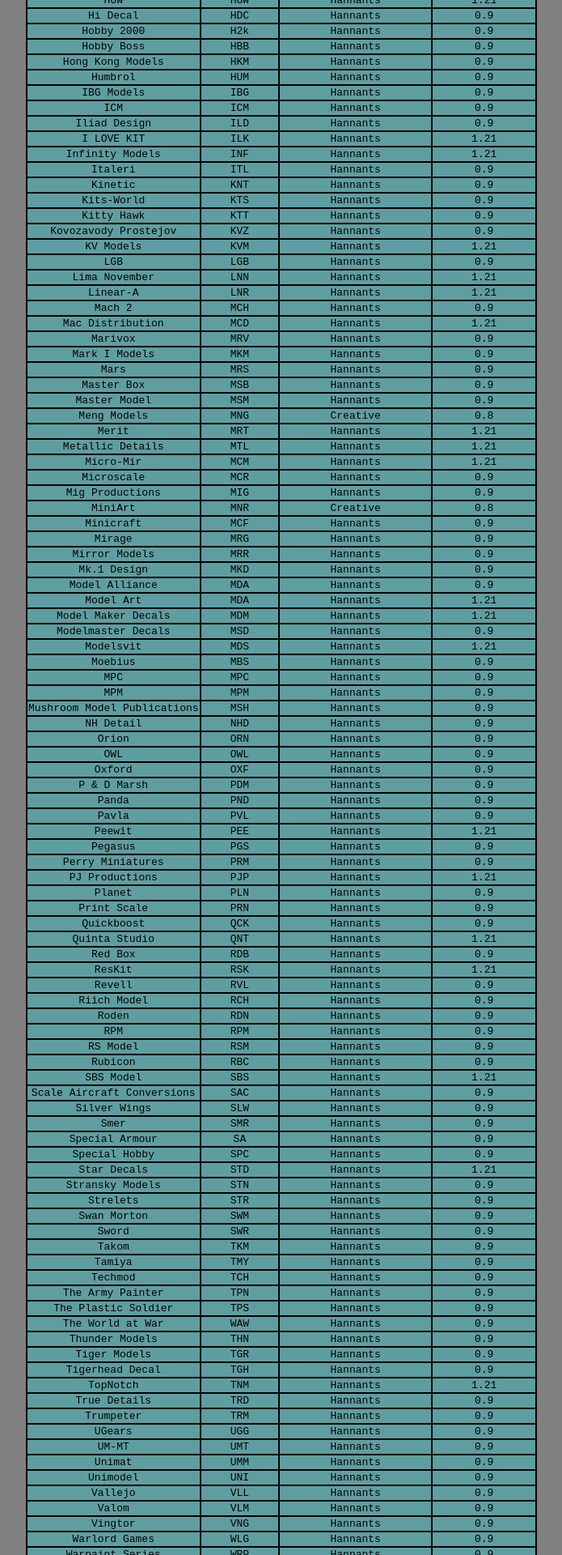
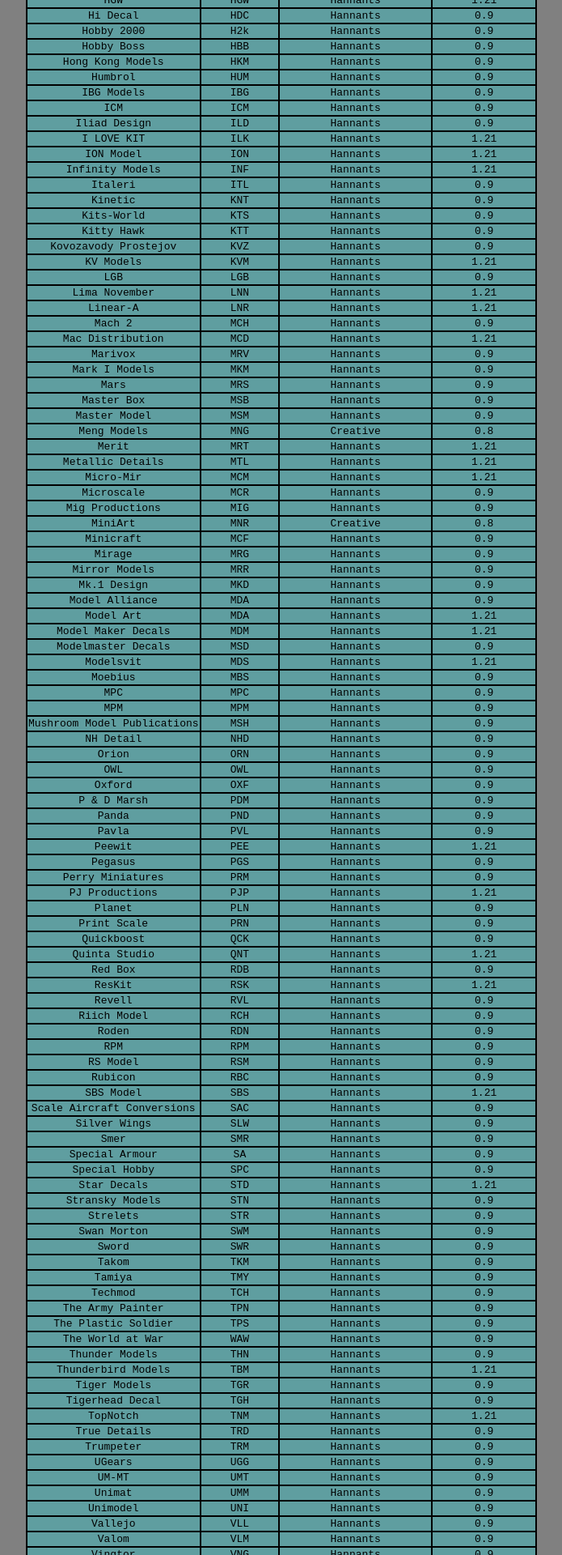
Before and after one commit to Liiaam93/mh-tool, a Next.js app: page /price-info in a window 1280 px wide. Shown: the part 1750-3670 px from the top of the page at 81% size, without its empty margins (292-987 px from the left). Built offline with nearby package versions, Linux system fonts and the light colour scheme.

Commit message:
ION & TBM

```diff
--- a/src/components/Price-info.js
+++ b/src/components/Price-info.js
@@ -574,6 +574,12 @@
             <td>1.21</td>
           </tr>
           <tr>
+            <td>ION Model</td>
+            <td>ION</td>
+            <td>Hannants</td>
+            <td>1.21</td>
+          </tr>
+          <tr>
             <td>Infinity Models</td>
             <td>INF</td>
             <td>Hannants</td>
@@ -1042,6 +1048,12 @@
             <td>0.9</td>
           </tr>
           <tr>
+            <td>Thunderbird Models</td>
+            <td>TBM</td>
+            <td>Hannants</td>
+            <td>1.21</td>
+          </tr>
+          <tr>
             <td>Tiger Models</td>
             <td>TGR</td>
             <td>Hannants</td>
--- a/src/utils/hannantsAPI.js
+++ b/src/utils/hannantsAPI.js
@@ -44,44 +44,46 @@
     }
 
     let expensive = [
+      "A & A Model",
+      "Art Scale",
+      "AML",
+      "Armory",
+      "AVI Models",
+      "Avalon",
+      "Begemot",
+      "Bronco",
+      "Clear Prop Models",
+      "Copper State Models",
+      "Das Werk",
+      "DK Decals",
+      "Dead Design Models",
+      "Echelon FD",
+      "FLY",
+      "HGW",
+      "Hobby 2000",
+      "Infinity Model",
+      "I LOVE KIT",
+      "ION Model",
+      "KV Models",
+      "Mac Distribution",
+      "Micro-Mir",
+      "Metallic Details",
+      "Milspec",
+      "Merit",
+      "Model Maker Decals",
+      "Model Art",
+      "Modelsvit",
+      "Linear-A",
+      "Lima November",
+      "PJ Productions",
+      "Peewit",
+      "Quinta Studio",
+      "ResKit",
       "SBS Model",
-      "Modelsvit",
-      "Avalon",
-      "PJ Productions",
       "Star Decals",
-      "Echelon FD",
-      "AML",
-      "Quinta Studio",
-      "Mac Distribution",
-      "Art Scale",
-      "A & A Model",
-      "Bronco",
-      "Metallic Details",
-      "Micro-Mir",
-      "DK Decals",
-      "Model Art",
-      "AVI Models",
-      "Hobby 2000",
-      "Clear Prop Models",
-      "Model Maker Decals",
-      "Copper State Models",
-      "Merit",
-      "FLY",
+      "TopNotch",
+      "Thunderbird Models",
       "Yahu Models",
-      "KV Models",
-      "Infinity Model",
-      "Lima November",
-      "Peewit",
-      "Linear-A",
-      "Dead Design Models",
-      "Das Werk",
-      "HGW",
-      "TopNotch",
-      "ResKit",
-      "Armory",
-      "I LOVE KIT",
-      "Milspec",
-      "Begemot",
       "Zebrano",
     ];
     let cheap = ["Dragon", "Zvezda"];
```
